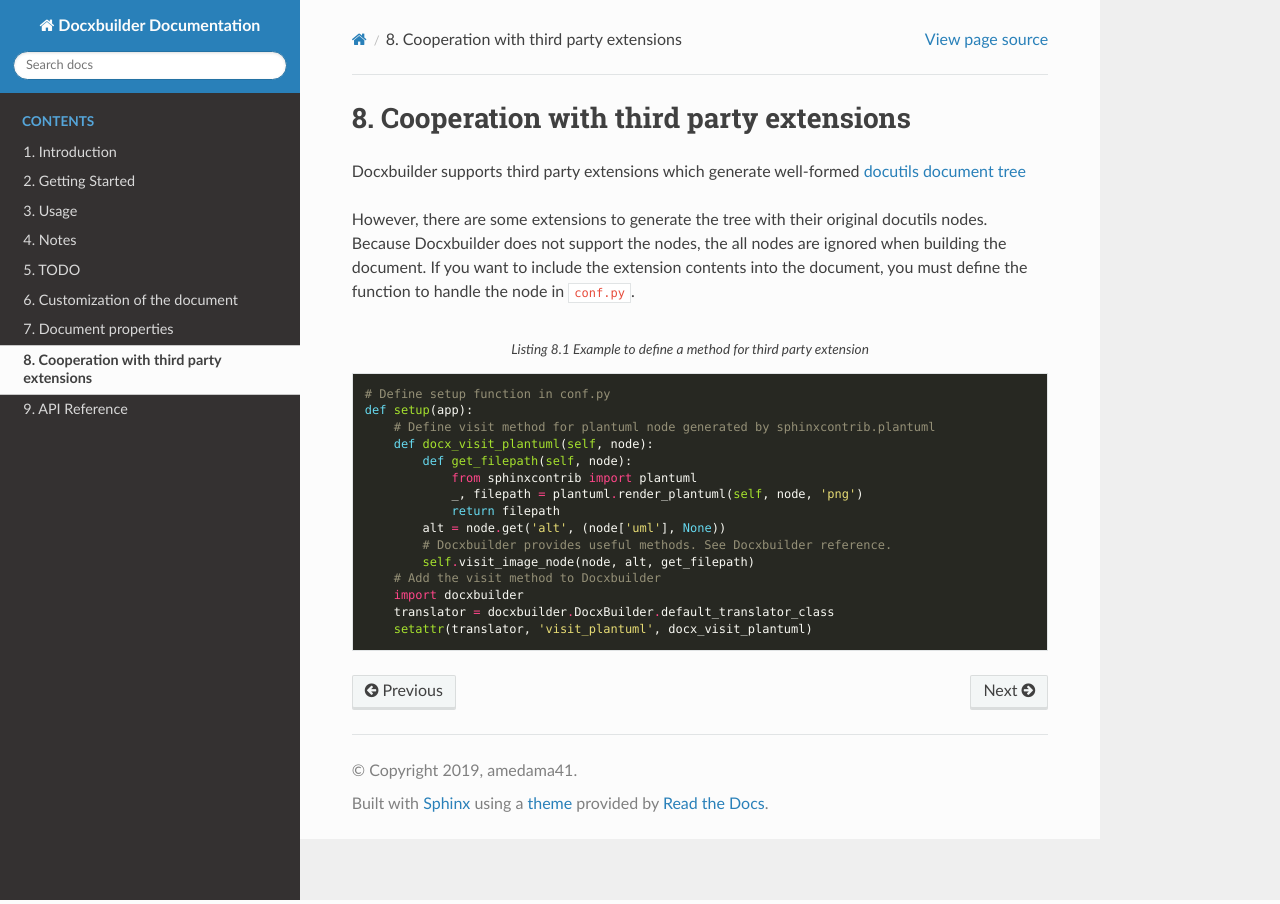
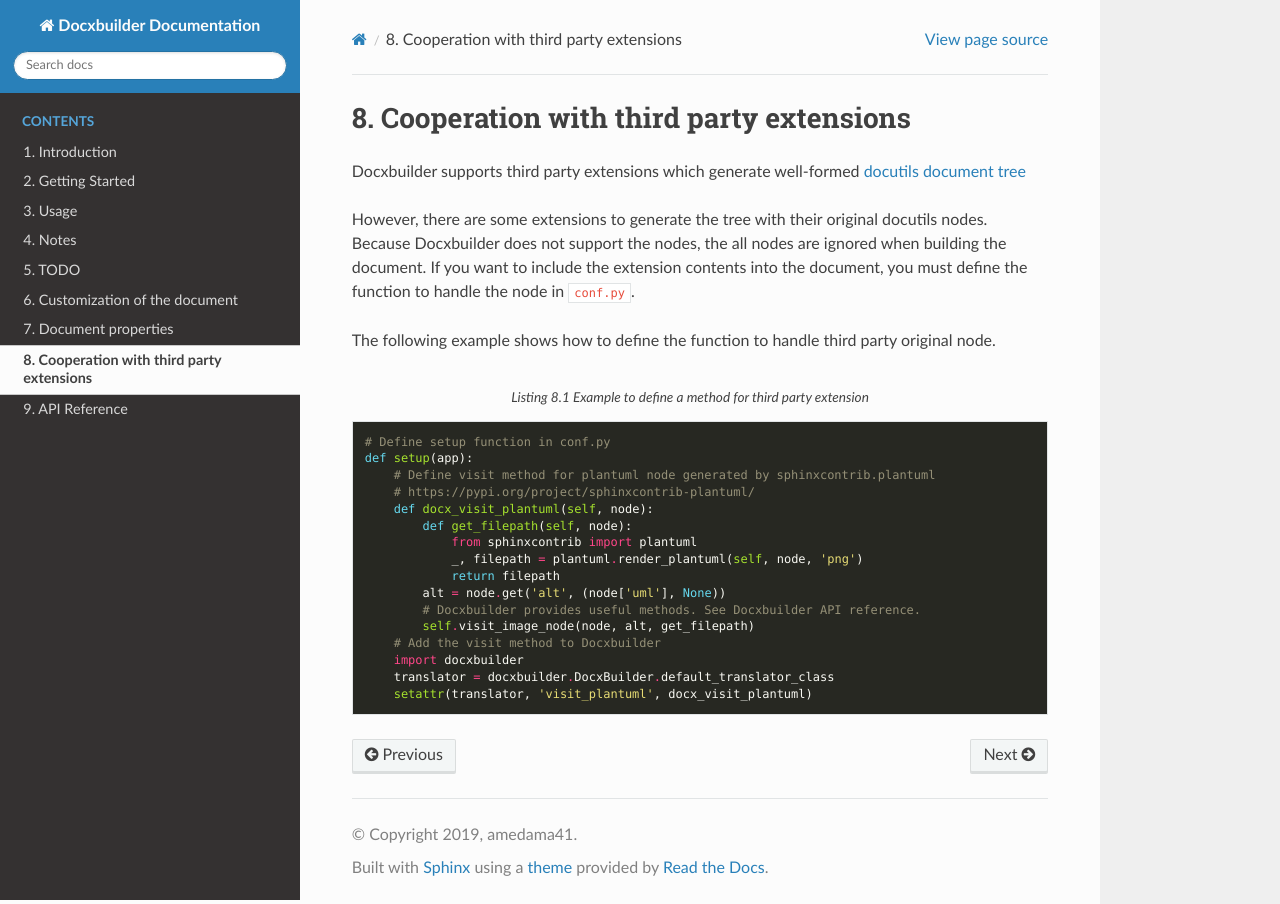
Before and after one commit to amedama41/docxbuilder, a Sphinx documentation site: the page built from docs/source/third_party_extensions.rst, in a window 1280 px wide. Built offline with Sphinx 7.4.7 and the Read the Docs theme 2.0.0, drawn with Linux system fonts in a browser that asks for light colours.

Commit message:
Enhance third party extension document

```diff
--- a/docs/source/third_party_extensions.rst
+++ b/docs/source/third_party_extensions.rst
@@ -8,19 +8,22 @@ Because Docxbuilder does not support the nodes, the all nodes are ignored when b
 If you want to include the extension contents into the document,
 you must define the function to handle the node in ``conf.py``.
 
+The following example shows how to define the function to handle third party original node.
+
 .. code-block:: python
    :caption: Example to define a method for third party extension
 
    # Define setup function in conf.py
    def setup(app):
        # Define visit method for plantuml node generated by sphinxcontrib.plantuml
+       # https://pypi.org/project/sphinxcontrib-plantuml/
        def docx_visit_plantuml(self, node):
            def get_filepath(self, node):
                from sphinxcontrib import plantuml
                _, filepath = plantuml.render_plantuml(self, node, 'png')
                return filepath
            alt = node.get('alt', (node['uml'], None))
-           # Docxbuilder provides useful methods. See Docxbuilder reference.
+           # Docxbuilder provides useful methods. See Docxbuilder API reference.
            self.visit_image_node(node, alt, get_filepath)
        # Add the visit method to Docxbuilder
        import docxbuilder
```
